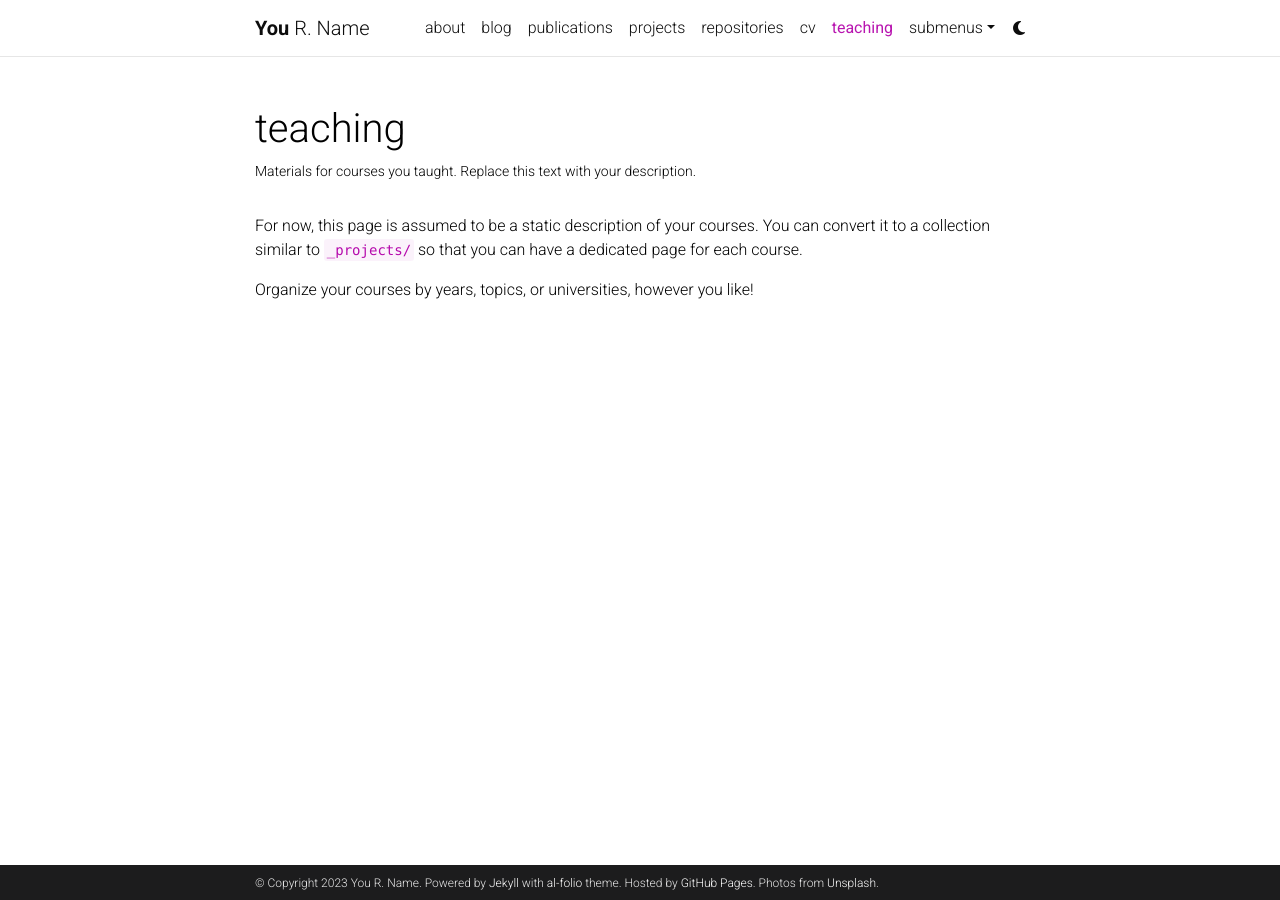
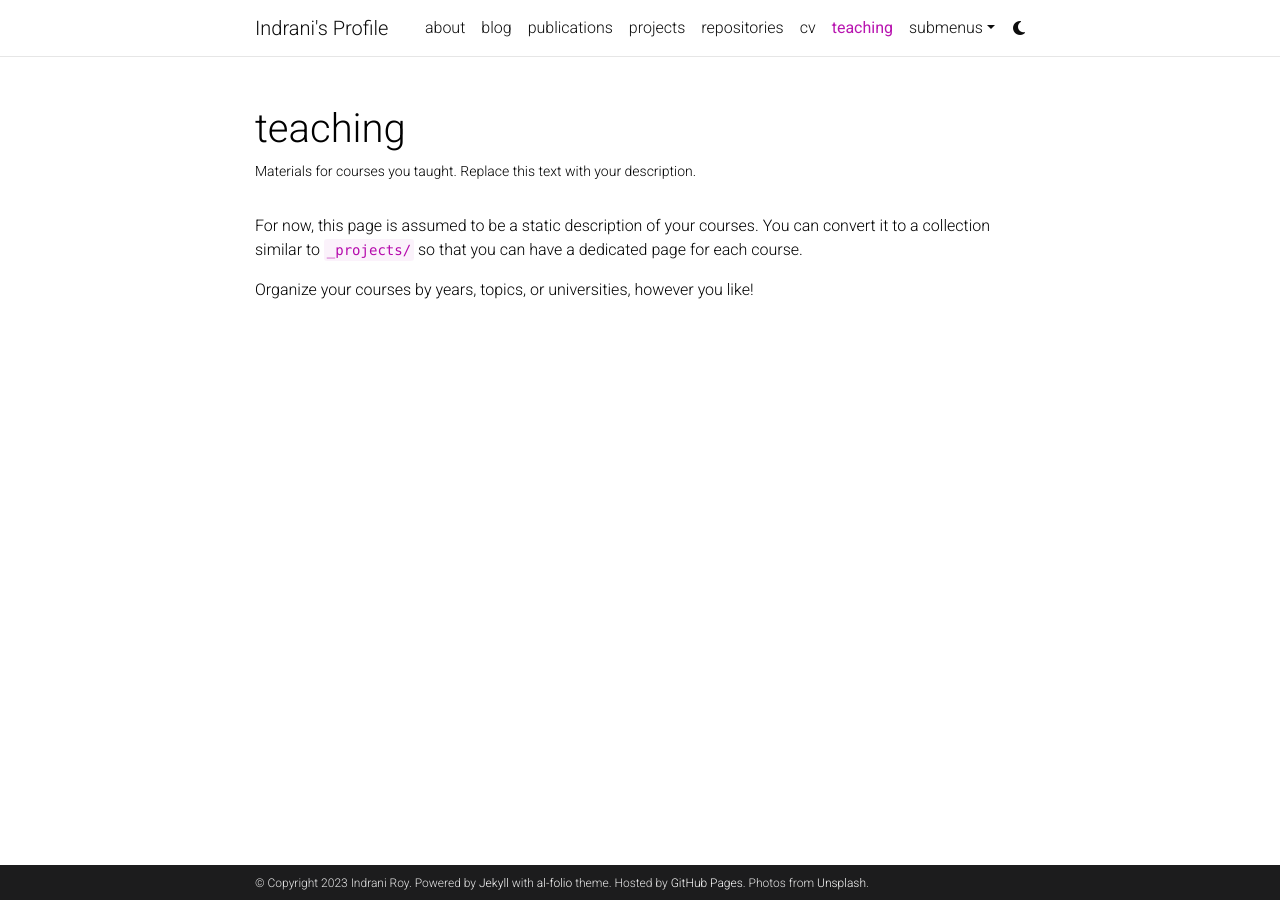
Before and after one commit to Indrani-Roy/Indrani-Roy.github.io, a Jekyll site: the page built from _pages/teaching.md, in a window 1280 px wide. Built offline with Jekyll 4.4.1, drawn with Linux system fonts in a browser that asks for light colours; comment, search, counter and statistics services are not loaded; a style sheet for code colours, icons or effects is not loaded.

Commit message:
Updated configuration

```diff
--- a/_config.yml
+++ b/_config.yml
@@ -2,11 +2,11 @@
 # Site settings
 # -----------------------------------------------------------------------------
 
-title: blank # the website title (if blank, full name will be used instead)
-first_name: You
-middle_name: R.
-last_name: Name
-email: you@example.com
+title: Indrani's Profile # the website title (if blank, full name will be used instead)
+first_name: Indrani
+middle_name:
+last_name: Roy
+email: roy.indrani1996@gmail.com
 description: > # the ">" symbol means to ignore newlines until "footer_text:"
   A simple, whitespace theme for academics. Based on [*folio](https://github.com/bogoli/-folio) design.
 footer_text: >
@@ -18,8 +18,8 @@
 lang: en # the language of your site (for example: en, fr, cn, ru, etc.)
 icon: ⚛️  # the emoji used as the favicon (alternatively, provide image name in /assets/img/)
 
-url: https://alshedivat.github.io # the base hostname & protocol for your site
-baseurl: /al-folio # the subpath of your site, e.g. /blog/
+url: https://indrani-roy.github.io # the base hostname & protocol for your site
+baseurl: # the subpath of your site, e.g. /blog/
 last_updated: false # set to true if you want to display last updated in the footer
 impressum_path:  # set to path to include impressum link in the footer, use the same path as permalink in a page, helps to conform with EU GDPR
 
--- a/_layouts/default.html
+++ b/_layouts/default.html
@@ -7,6 +7,9 @@
     <meta http-equiv="refresh" content="3; url={{ site.baseurl }}/" />
   {%- endif -%}
   {% include head.html %}
+  {% if jekyll.environment == 'production' %}
+  {% include analytics.html %}
+  {% endif %}
   </head>
 
   <!-- Body -->
```
Also changed, not shown: _includes/analytics.html (added, +9 -0 lines).
